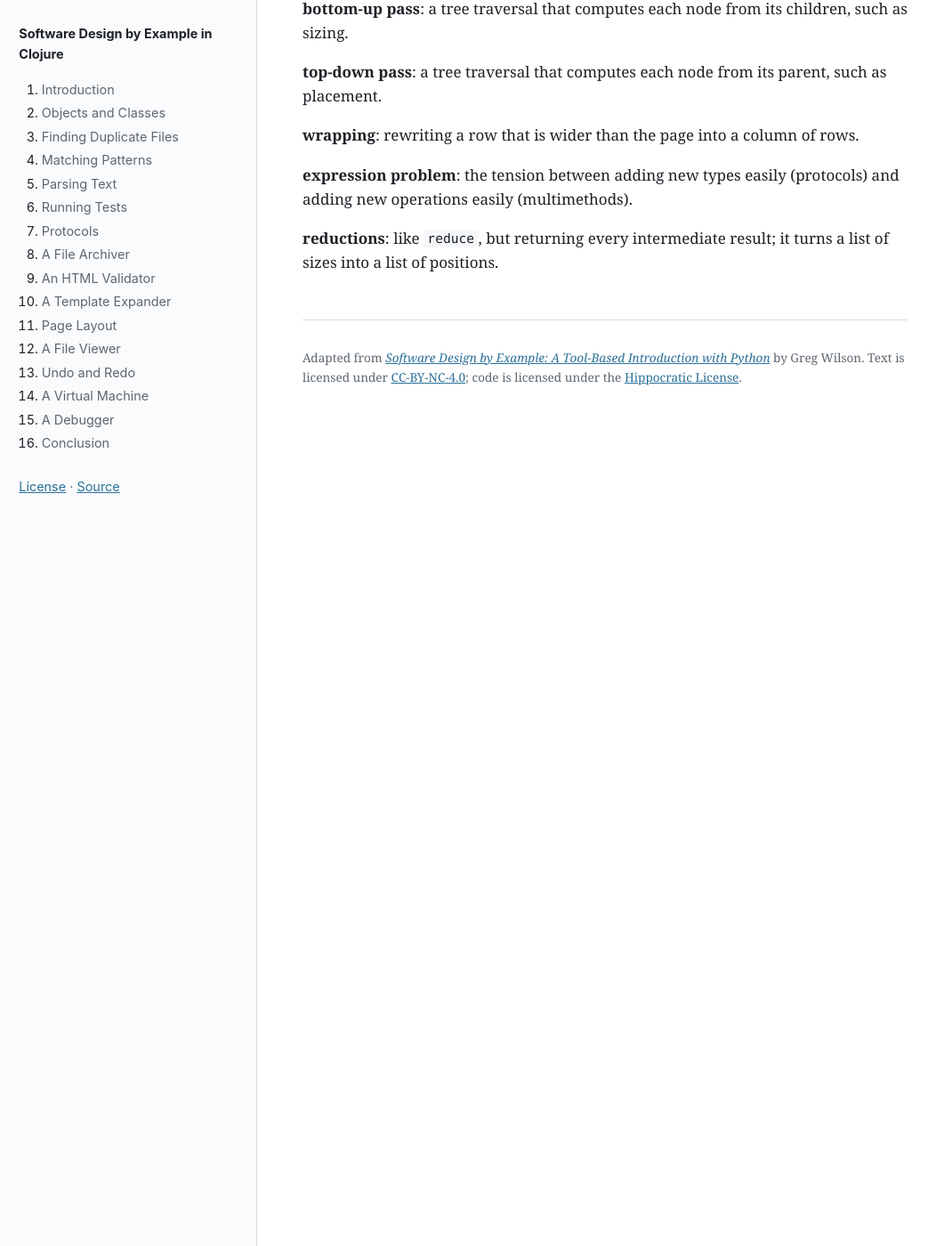
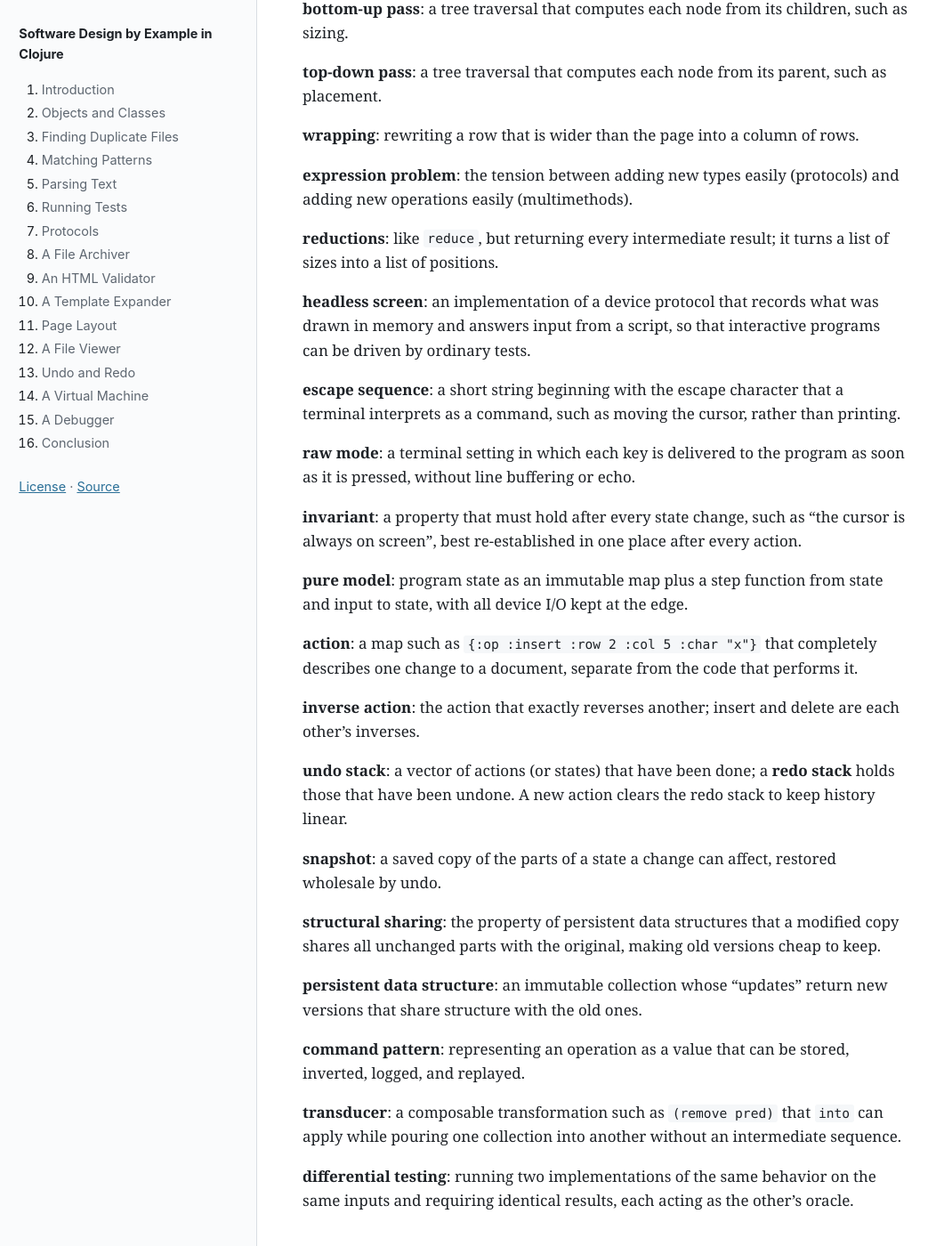
Before and after one commit to jonadelson/Software-Clojure, a Jekyll site: the page built from docs/glossary.md, in a window 1280 px wide and 1400 px high, scrolled down 4737 px. Shown: the whole window at 89% size, without its empty margins (0-1061 px from the left). Built offline with Jekyll 4.4.1, drawn with Linux system fonts in a browser that asks for light colours.

Commit message:
Add chapters 23-24: file viewer and undo/redo
A Screen protocol with headless and ANSI implementations, a pure
viewer model, and an editor with undo built two ways (46 tests,
190 assertions).

Co-Authored-By: Claude Fable 5.1 <noreply@anthropic.com>
Claude-Session: https://claude.ai/code/session_01JwVfaHDA67wQ1ZtWvyvJJj

```diff
--- a/docs/glossary.md
+++ b/docs/glossary.md
@@ -149,3 +149,31 @@ title: Glossary
 **expression problem**: the tension between adding new types easily (protocols) and adding new operations easily (multimethods).
 
 **reductions**: like `reduce`, but returning every intermediate result; it turns a list of sizes into a list of positions.
+
+**headless screen**: an implementation of a device protocol that records what was drawn in memory and answers input from a script, so that interactive programs can be driven by ordinary tests.
+
+**escape sequence**: a short string beginning with the escape character that a terminal interprets as a command, such as moving the cursor, rather than printing.
+
+**raw mode**: a terminal setting in which each key is delivered to the program as soon as it is pressed, without line buffering or echo.
+
+**invariant**: a property that must hold after every state change, such as "the cursor is always on screen", best re-established in one place after every action.
+
+**pure model**: program state as an immutable map plus a step function from state and input to state, with all device I/O kept at the edge.
+
+**action**: a map such as `{:op :insert :row 2 :col 5 :char "x"}` that completely describes one change to a document, separate from the code that performs it.
+
+**inverse action**: the action that exactly reverses another; insert and delete are each other's inverses.
+
+**undo stack**: a vector of actions (or states) that have been done; a **redo stack** holds those that have been undone. A new action clears the redo stack to keep history linear.
+
+**snapshot**: a saved copy of the parts of a state a change can affect, restored wholesale by undo.
+
+**structural sharing**: the property of persistent data structures that a modified copy shares all unchanged parts with the original, making old versions cheap to keep.
+
+**persistent data structure**: an immutable collection whose "updates" return new versions that share structure with the old ones.
+
+**command pattern**: representing an operation as a value that can be stored, inverted, logged, and replayed.
+
+**transducer**: a composable transformation such as `(remove pred)` that `into` can apply while pouring one collection into another without an intermediate sequence.
+
+**differential testing**: running two implementations of the same behavior on the same inputs and requiring identical results, each acting as the other's oracle.
```
Also changed, not shown: docs/23-viewer.md (+2 -2 lines).
